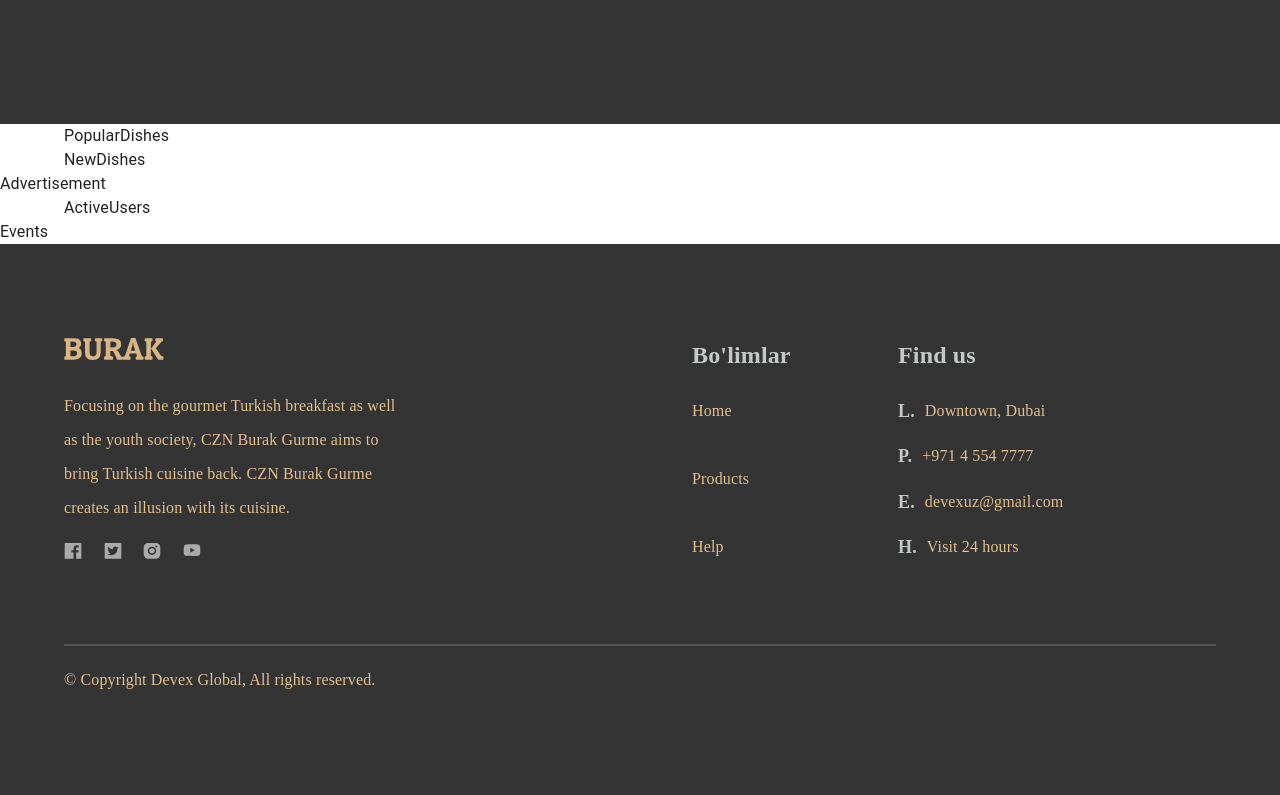
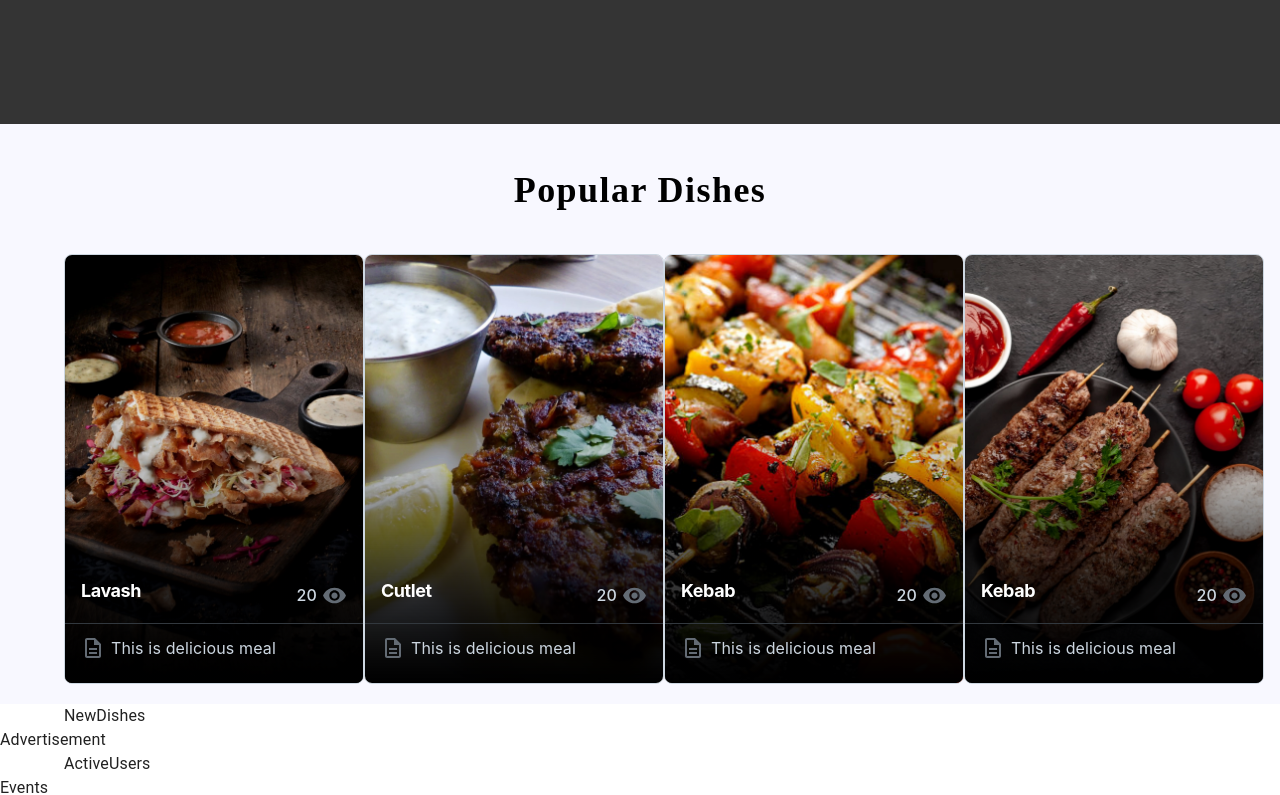
Before and after one commit to sardor2002uz/burak-react, a React (Create React App) app: page / in a window 1280 px wide. Shown: the part 885-1680 px from the top of the page. Built offline with nearby package versions, Linux system fonts and the light colour scheme.

Commit message:
feat: develop popular dishes sectional component

```diff
--- a/package.json
+++ b/package.json
@@ -6,7 +6,8 @@
     "@emotion/react": "^11.14.0",
     "@emotion/styled": "^11.14.1",
     "@mui/icons-material": "^5.8.4",
-    "@mui/material": "^9.5.0",
+    "@mui/joy": "^5.0.0-beta.52",
+    "@mui/material": "^5.18.0",
     "@reduxjs/toolkit": "^1.8.1",
     "@testing-library/jest-dom": "^4.2.4",
     "@testing-library/react": "^9.5.0",
--- a/src/app/screens/homePage/PopularDishes.tsx
+++ b/src/app/screens/homePage/PopularDishes.tsx
@@ -1,10 +1,93 @@
 import React from "react";
-import { Container } from "@mui/material";
+import { Box, Container, Stack } from "@mui/material";
+import Card from "@mui/joy/Card";
+import CardCover from "@mui/joy/CardCover";
+import CardContent from "@mui/joy/CardContent";
+import Typography from "@mui/joy/Typography";
+import { CssVarsProvider } from "@mui/joy/styles";
+import CardOverflow from "@mui/joy/CardOverflow";
+import DescriptionOutlinedIcon from "@mui/icons-material/DescriptionOutlined";
+import VisibilityIcon from "@mui/icons-material/Visibility";
+
+const list = [
+    { productName: "Lavash", imagePath: "/img/lavash.webp" },
+    { productName: "Cutlet", imagePath: "/img/cutlet.webp" },
+    { productName: "Kebab", imagePath: "/img/kebab.webp" },
+    { productName: "Kebab", imagePath: "/img/kebab-fresh.webp" },
+];
 
 export default function PopularDishes() {
     return (
-        <div>
-            <Container>PopularDishes</Container>
+        <div className="popular-dishes-frame">
+            <Container>
+                <Stack className="popular-section">
+                    <Box className="category-title">Popular Dishes</Box>
+
+                    <Stack className="cards-frame">
+                        {list.map((ele, index) => {
+                            return (
+                                <CssVarsProvider key={index}>
+                                    <Card className="card">
+                                        <CardCover>
+                                            <img src={ele.imagePath} alt="" />
+                                        </CardCover>
+
+                                        <CardCover className="card-cover" />
+
+                                        <CardContent sx={{ justifyContent: "flex-end" }}>
+                                            <div style={{ display: "flex", justifyContent: "space-between" }}>
+                                                <Typography
+                                                    level="h2"
+                                                    fontSize={"lg"}
+                                                    textColor={"#fff"}
+                                                    mb={1}
+                                                >
+                                                    {ele.productName}
+                                                </Typography>
+
+                                                <Typography
+                                                    sx={{
+                                                        fontWeight: "md",
+                                                        color: "neutral.300",
+                                                        alignItems: "center",
+                                                        display: "flex",
+                                                    }}
+                                                >
+                                                    20
+                                                    <VisibilityIcon
+                                                        sx={{
+                                                            fontSize: 25,
+                                                            marginLeft: "5px",
+                                                        }}
+                                                    />
+                                                </Typography>
+                                            </div>
+                                        </CardContent>
+
+                                        <CardOverflow
+                                            sx={{
+                                                display: "flex",
+                                                gap: 1.5,
+                                                py: 1.5,
+                                                px: "var(--Card-padding)",
+                                                borderTop: "1px solid",
+                                                height: "60px",
+                                            }}
+                                        >
+                                            <Typography
+                                                startDecorator={<DescriptionOutlinedIcon />}
+                                                textColor={"neutral.300"}
+                                            >
+                                                This is delicious meal
+                                            </Typography>
+                                        </CardOverflow>
+                                    </Card>
+                                </CssVarsProvider>
+                            );
+                        })}
+                    </Stack>
+                </Stack>
+            </Container>
         </div>
     );
 }
--- a/src/css/home.css
+++ b/src/css/home.css
@@ -47,3 +47,51 @@
     line-height: 30px;
     color: #d7b586;
 }
+
+/** POPULAR DISHES **/
+
+.homepage .popular-dishes-frame {
+    width: 100%;
+    height: 580px;
+    display: flex;
+    background: #f8f8ff;
+}
+
+.homepage .popular-dishes-frame .popular-section {
+    margin-top: 45px;
+    display: flex;
+    flex-direction: column;
+    align-items: center;
+}
+
+.homepage .popular-dishes-frame .popular-section .category-title {
+    text-align: center;
+    font-family: "Roboto Serif";
+    font-size: 36px;
+    font-style: normal;
+    font-weight: 600;
+    line-height: normal;
+    letter-spacing: 1.44px;
+    color: #000;
+}
+
+.homepage .popular-dishes-frame .popular-section .cards-frame {
+    width: 100%;
+    margin-top: 43px;
+    display: flex;
+    flex-direction: row;
+    justify-content: space-between;
+}
+
+.homepage .popular-dishes-frame .popular-section .cards-frame .card {
+    min-height: 430px;
+    min-width: 300px;
+    cursor: pointer;
+}
+
+.homepage .popular-dishes-frame .popular-section .cards-frame .card .card-cover {
+    background: linear-gradient(to top,
+            rgba(0, 0, 0.4),
+            rgba(0, 0, 0, 0) 200px),
+        linear-gradient(to top, rgba(0, 0, 0, 0.8), rgba(0, 0, 0, 0) 300px)
+}
--- a/src/index.tsx
+++ b/src/index.tsx
@@ -26,7 +26,7 @@
   </React.StrictMode>,
 );
 
-// If you want to start measuring performance in your app, pass a function
-// to log results (for example: reportWebVitals(console.log))
-// or send to an analytics endpoint. Learn more: https://bit.ly/CRA-vitals
+//If you want to start measuring performance in your app, pass a function
+//to log results (for example: reportWebVitals(console.log))
+//or send to an analytics endpoint. Learn more: https://bit.ly/CRA-vitals
 reportWebVitals();
```
Also changed, not shown: 2 other files (tests, documents, lock files or other folders).
